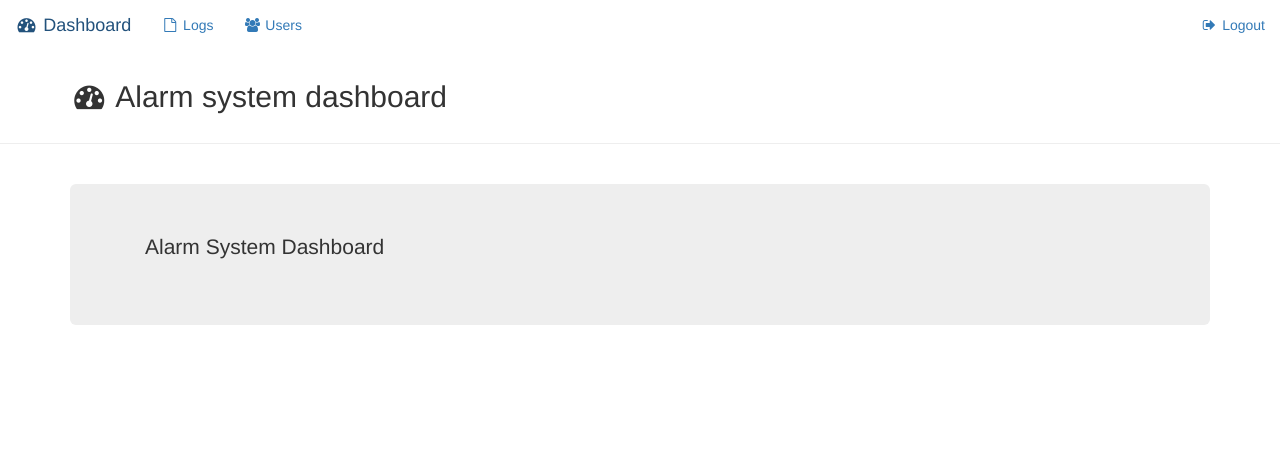
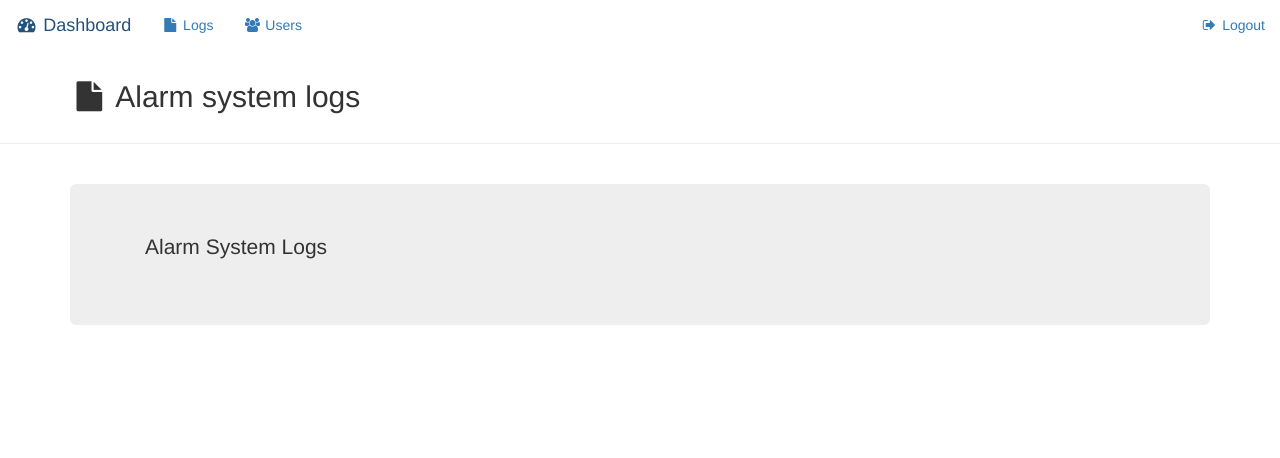
Before and after one commit to Silvian/alarm-service, a Django app: page /alarm/logs/ in a window 1280 px wide. Shown: the top 458 px of the page. Run offline with Django 3.2, Linux system fonts and the light colour scheme; the visitor is signed in with stand-in values (Sample User, id 1); parts of the project's set-up code (start-up, migrations or seed data) failed here and were passed over; some libraries are stand-ins or nearby versions.

Commit message:
Added logs template.

```diff
--- a/alarm/templates/alarm/layout.html
+++ b/alarm/templates/alarm/layout.html
@@ -34,7 +34,7 @@
       <!-- Collect the nav links, forms, and other content for toggling -->
       <div class="collapse navbar-collapse" id="bs-example-navbar-collapse-1">
         <ul class="nav navbar-nav">
-          <li><a href="{%url 'alarm:logs' %}"><i class="fa fa-file-o fa-fw"></i> Logs</a></li>
+          <li><a href="{%url 'alarm:logs' %}"><i class="fa fa-file fa-fw"></i> Logs</a></li>
           <li><a href="{%url 'alarm:users' %}"><i class="fa fa-users fa-fw"></i> Users</a></li>
         </ul>
         <ul class="nav navbar-nav navbar-right">
--- /dev/null
+++ b/alarm/templates/alarm/logs.html
@@ -0,0 +1,20 @@
+{% extends "alarm/layout.html" %}
+
+{% block heading %}
+
+  <div>
+    <br/>
+    <h2><i class="fa fa-file fa-fw" aria-hidden="true"></i> Alarm system logs</h2>
+  </div>
+
+{% endblock %}
+
+{% block body %}
+
+  <div class="jumbotron">
+    <div class="container">
+      <p>Alarm System Logs</p>
+    </div>
+  </div>
+
+{% endblock %}
--- a/alarm/urls.py
+++ b/alarm/urls.py
@@ -8,6 +8,6 @@ urlpatterns = [
     url(r'^users/update/', views.update_user, name='update_user'),
     url(r'^users/delete/', views.delete_user, name='delete_user'),
     url(r'^users/', views.users_view, name='users'),
-    url(r'^logs/', views.index_view, name='logs'),
+    url(r'^logs/', views.logs_view, name='logs'),
     url(r'^$', views.index_view, name='dashboard'),
 ]
--- a/alarm/views.py
+++ b/alarm/views.py
@@ -17,6 +17,11 @@ SUCCESS_RESPONSE = {'success': True}
 @login_required
 def index_view(request):
     return render(request, "alarm/index.html")
+
+
+@login_required
+def logs_view(request):
+    return render(request, "alarm/logs.html")
 
 
 @login_required
```
